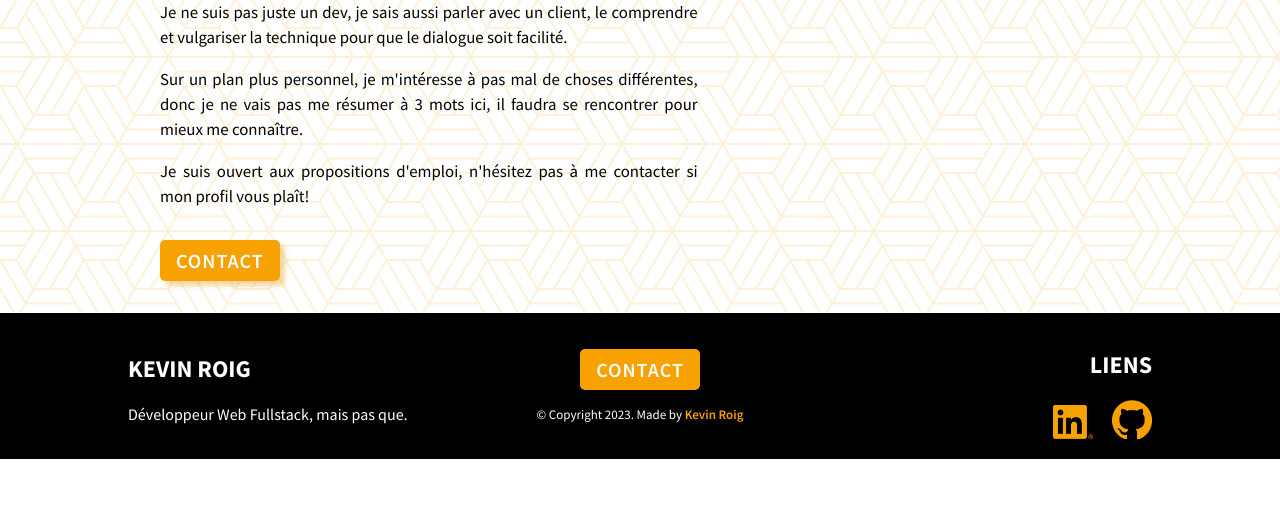
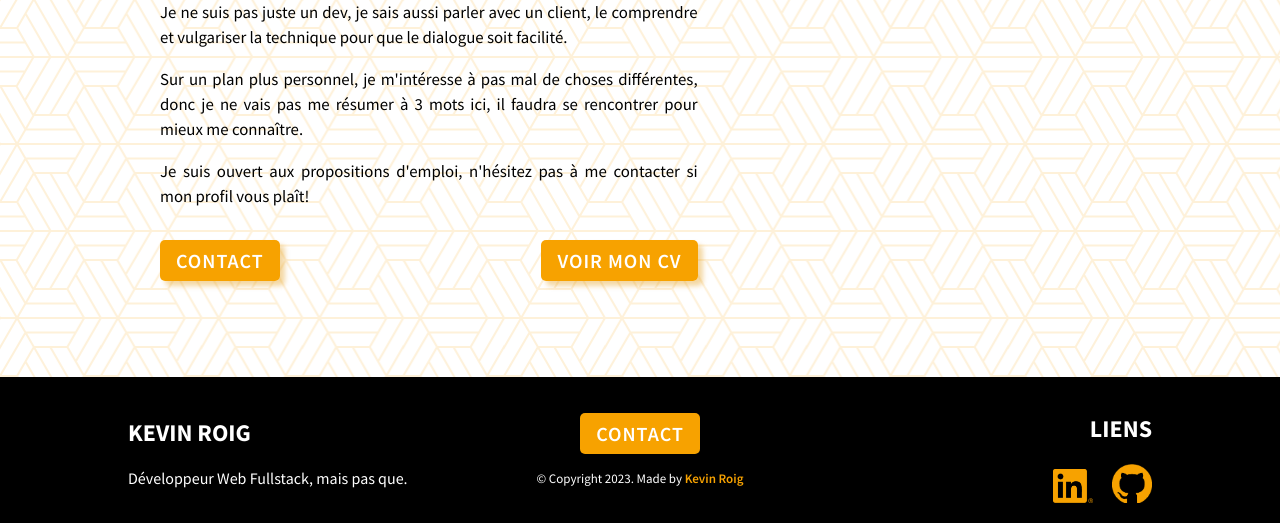
Before and after one commit to KevinRoig/portfolio-KR, a PHP site: page /discover_me.php in a window 1280 px wide. Shown: the part 639-1162 px from the top of the page. Before the commit the page ends 1098 px from the top, so only its background shows below. Run offline with PHP 8.4, Linux system fonts and the light colour scheme.

Commit message:
minor changes

```diff
--- a/discover_me.css
+++ b/discover_me.css
@@ -55,8 +55,10 @@ section h1 {
     color: white;
 }
 
-.button_container {
-    margin-top: 2rem;
+.buttons_container {
+    display: flex;
+    justify-content: space-between;
+    margin: 2rem 0 4rem 0;
 }
 
 .button_container a {
--- a/discover_me.php
+++ b/discover_me.php
@@ -35,8 +35,13 @@ include('header.php');
                 <p>
                     Je suis ouvert aux propositions d'emploi, n'hésitez pas à me contacter si mon profil vous plaît!
                 </p>
-                <div class="button_container">
-                    <a href="contact.php">Contact</a>
+                <div class="buttons_container">
+                    <div class="button_container">
+                        <a href="contact.php">Contact</a>
+                    </div>
+                    <div class="button_container">
+                        <a href="/images/CV_Kevin_Roig_Developpeur_Web_05_2023.pdf" target="_blank">Voir mon CV</a>
+                    </div>
                 </div>
             </div>
         </div>
--- a/header.php
+++ b/header.php
@@ -10,6 +10,7 @@
     <meta name="description" content="Kevin Roig, Développeur Web Fullstack, vous présente son portfolio. N'hésitez pas à le contacter pour tout projet.">
     <link rel="stylesheet" href="header.css">
     <link rel="icon" href="images/favicon.ico">
+    <link rel="shortcut icon" href="images/favicon.ico">
 </head>
 
 </html>
--- a/projects.php
+++ b/projects.php
@@ -5,7 +5,7 @@ include('header.php');
 <title>Projets réalisés</title>
 <section id="projects" class="odd_section">
     <div>
-        <h1 id="projects_intro">Voici quelques projets que j'ai réalisé, seul ou en équipe.</h1>
+        <h1 id="projects_intro">Voici quelques projets que j'ai réalisés, seul ou en équipe.</h1>
     </div>
 
 
@@ -118,7 +118,7 @@ include('header.php');
                 J'ai là encore quasiment tout créé, sauf le logo et la charte graphique qui m'ont été fournis.
             </p>
             <p>
-                Le site est quasiment terminé et sera mis en ligne d'ici quelques jours.
+                Le site est terminé et vient d'être mis en ligne par mes soins.
             </p>
         </div>
     </div>
```
Also changed, not shown: 1 other file.
